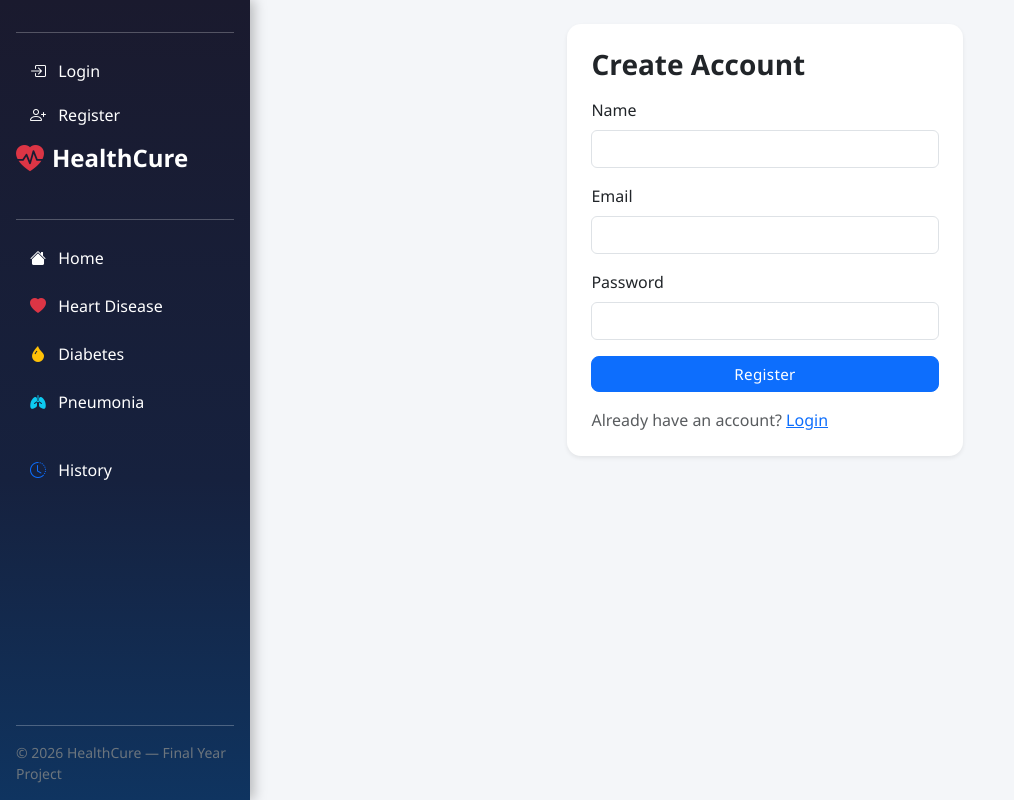
After one commit to captainnemo113-art/healthcure, a Flask app: page /register in a window 1280 px wide. The commit adds this page. Shown: the whole page, without its empty margins (0-1014 px from the left). Run offline with Flask 3, Linux system fonts and the light colour scheme.

Commit message:
Add authentication and prediction history

```diff
--- a/app.py
+++ b/app.py
@@ -2,42 +2,82 @@
 app.py
 ------
 Flask backend for HealthCure.
+
 Routes:
-  /                  → Home page
-  /heart             → Heart Disease prediction (GET form / POST result)
-  /diabetes          → Diabetes prediction     (GET form / POST result)
-  /pneumonia         → Pneumonia prediction    (GET form / POST result)
+  /                  -> Home page
+  /register          -> User registration
+  /login             -> User login
+  /logout            -> User logout
+  /heart             -> Heart Disease prediction (GET form / POST result)
+  /diabetes          -> Diabetes prediction     (GET form / POST result)
+  /pneumonia         -> Pneumonia prediction    (GET form / POST result)
+  /healthz           -> Simple health check
+  /history           -> View past prediction records
+  /api/history       -> API to fetch past prediction records
+  /api/predict/heart -> API endpoint for heart prediction
+  /api/predict/diabetes -> API endpoint for diabetes prediction
 """
 
 import os
 import uuid
+
+import joblib
 import numpy as np
-import joblib
-
-from flask import Flask, render_template, request, redirect, url_for, flash
-from werkzeug.utils import secure_filename
-from PIL import Image
 import tensorflow as tf
 
+from dotenv import load_dotenv
+from flask import Flask, flash, jsonify, redirect, render_template, request, url_for
+from flask_login import LoginManager, current_user, login_required, login_user, logout_user
+
+from PIL import Image
+from werkzeug.utils import secure_filename
+from models_db import User, PredictionHistory, db
+
 # ── App Configuration ─────────────────────────────────────────────────────────
+load_dotenv()
+
 app = Flask(__name__)
-app.secret_key = os.environ.get("SECRET_KEY", "healthcure-dev-secret")
 
-UPLOAD_FOLDER  = os.path.join("static", "uploads")
-ALLOWED_EXTS   = {"png", "jpg", "jpeg"}
-IMG_SIZE       = 224   # must match training
+app.config["SECRET_KEY"] = os.environ.get("SECRET_KEY", "healthcure-dev-secret")
+app.config["SQLALCHEMY_DATABASE_URI"] = os.environ.get(
+    "DATABASE_URL",
+    "sqlite:///healthcure.db",
+)
+app.config["SQLALCHEMY_TRACK_MODIFICATIONS"] = False
+
+db.init_app(app)
+
+login_manager = LoginManager()
+login_manager.init_app(app)
+login_manager.login_view = "login"
+login_manager.login_message_category = "warning"
+
+UPLOAD_FOLDER = os.path.join("static", "uploads")
+ALLOWED_EXTS = {"png", "jpg", "jpeg"}
+IMG_SIZE = 224  # must match training
 
 os.makedirs(UPLOAD_FOLDER, exist_ok=True)
 app.config["UPLOAD_FOLDER"] = UPLOAD_FOLDER
-app.config["MAX_CONTENT_LENGTH"] = 10 * 1024 * 1024   # 10 MB limit
+app.config["MAX_CONTENT_LENGTH"] = 10 * 1024 * 1024  # 10 MB limit
 
 
 # ── Model Loading (lazy, cached at first request) ─────────────────────────────
-_heart_model      = None
-_heart_scaler     = None
-_diabetes_model   = None
-_diabetes_scaler  = None
-_pneumonia_model  = None
+_heart_model = None
+_heart_scaler = None
+_diabetes_model = None
+_diabetes_scaler = None
+_pneumonia_model = None
+
+
+@login_manager.user_loader
+def load_user(user_id):
+    return db.session.get(User, int(user_id))
+
+
+@app.cli.command("init-db")
+def init_db():
+    db.create_all()
+    print("Database tables created.")
 
 
 def load_heart_model():
@@ -45,8 +85,8 @@ def load_heart_model():
     global _heart_model, _heart_scaler
 
     if _heart_model is None:
-        _heart_model     = joblib.load("models/heart_model.pkl")
-        _heart_scaler    = joblib.load("models/scaler_heart.pkl")
+        _heart_model = joblib.load("models/heart_model.pkl")
+        _heart_scaler = joblib.load("models/scaler_heart.pkl")
 
     return _heart_model, _heart_scaler
 
@@ -56,7 +96,7 @@ def load_diabetes_model():
     global _diabetes_model, _diabetes_scaler
 
     if _diabetes_model is None:
-        _diabetes_model  = joblib.load("models/diabetes_model.pkl")
+        _diabetes_model = joblib.load("models/diabetes_model.pkl")
         _diabetes_scaler = joblib.load("models/scaler_diabetes.pkl")
 
     return _diabetes_model, _diabetes_scaler
@@ -72,12 +112,6 @@ def load_pneumonia_model():
     return _pneumonia_model
 
 
-@app.route("/healthz")
-def healthz():
-    """Cheap route for deployment checks; does not load ML models."""
-    return {"status": "ok"}
-
-
 # ── Utility Helpers ───────────────────────────────────────────────────────────
 
 def allowed_file(filename: str) -> bool:
@@ -85,8 +119,7 @@ def allowed_file(filename: str) -> bool:
 
 
 def preprocess_xray(image_path: str) -> np.ndarray:
-    """
-    Load an X-ray image, resize to 224×224, normalise to [0, 1],
+    """Load an X-ray image, resize to 224×224, normalise to [0, 1],
     and expand dims to (1, 224, 224, 3) for model input.
     """
     img = Image.open(image_path).convert("RGB")
@@ -95,7 +128,37 @@ def preprocess_xray(image_path: str) -> np.ndarray:
     return np.expand_dims(arr, axis=0)
 
 
+def save_prediction(prediction_type, input_summary, result, confidence):
+    """Helper method to explicitly store data to the DB context."""
+    history = PredictionHistory(
+        user_id=current_user.id,
+        prediction_type=prediction_type,
+        input_summary=input_summary,
+        result=result,
+        confidence=confidence,
+    )
+    db.session.add(history)
+    db.session.commit()
+
+
+def prediction_to_dict(prediction):
+    return {
+        "id": prediction.id,
+        "prediction_type": prediction.prediction_type,
+        "input_summary": prediction.input_summary,
+        "result": prediction.result,
+        "confidence": prediction.confidence,
+        "created_at": prediction.created_at.isoformat(),
+    }
+
+
 # ── Routes ────────────────────────────────────────────────────────────────────
+
+@app.route("/healthz")
+def healthz():
+    """Cheap route for deployment checks; does not load ML models."""
+    return {"status": "ok"}
+
 
 @app.route("/")
 def index():
@@ -103,9 +166,74 @@ def index():
     return render_template("index.html")
 
 
+# ─── Auth Routes ──────────────────────────────────────────────────────────────
+
+@app.route("/register", methods=["GET", "POST"])
+def register():
+    if current_user.is_authenticated:
+        return redirect(url_for("index"))
+
+    if request.method == "POST":
+        name = request.form.get("name", "").strip()
+        email = request.form.get("email", "").strip().lower()
+        password = request.form.get("password", "")
+
+        if not name or not email or not password:
+            flash("Please fill in all fields.", "danger")
+            return redirect(url_for("register"))
+
+        existing_user = User.query.filter_by(email=email).first()
+        if existing_user:
+            flash("An account with this email already exists.", "warning")
+            return redirect(url_for("login"))
+
+        user = User(name=name, email=email)
+        user.set_password(password)
+
+        db.session.add(user)
+        db.session.commit()
+
+        login_user(user)
+        flash("Registration successful.", "success")
+        return redirect(url_for("index"))
+
+    return render_template("register.html")
+
+
+@app.route("/login", methods=["GET", "POST"])
+def login():
+    if current_user.is_authenticated:
+        return redirect(url_for("index"))
+
+    if request.method == "POST":
+        email = request.form.get("email", "").strip().lower()
+        password = request.form.get("password", "")
+
+        user = User.query.filter_by(email=email).first()
+
+        if user is None or not user.check_password(password):
+            flash("Invalid email or password.", "danger")
+            return redirect(url_for("login"))
+
+        login_user(user)
+        flash("Logged in successfully.", "success")
+        return redirect(url_for("index"))
+
+    return render_template("login.html")
+
+
+@app.route("/logout")
+@login_required
+def logout():
+    logout_user()
+    flash("Logged out successfully.", "info")
+    return redirect(url_for("index"))
+
+
 # ─── Heart Disease ────────────────────────────────────────────────────────────
 
 @app.route("/heart", methods=["GET", "POST"])
+@login_required
 def heart():
     result = None
     confidence = None
@@ -133,10 +261,23 @@ def heart():
             X = np.array(features).reshape(1, -1)
             X_scaled = heart_scaler.transform(X)
 
-            prediction  = heart_model.predict(X_scaled)[0]
-            prob        = heart_model.predict_proba(X_scaled)[0]
-            confidence  = round(float(max(prob)) * 100, 2)
-            result      = "Heart Disease Detected" if prediction == 1 else "No Heart Disease Detected"
+            prediction = heart_model.predict(X_scaled)[0]
+            prob = heart_model.predict_proba(X_scaled)[0]
+            confidence = round(float(max(prob)) * 100, 2)
+            result = (
+                "Heart Disease Detected"
+                if prediction == 1
+                else "No Heart Disease Detected"
+            )
+
+            input_summary = (
+                f"age={features[0]}, sex={features[1]}, cp={features[2]}, "
+                f"trestbps={features[3]}, chol={features[4]}, fbs={features[5]}, "
+                f"restecg={features[6]}, thalach={features[7]}, exang={features[8]}, "
+                f"oldpeak={features[9]}, slope={features[10]}, ca={features[11]}, thal={features[12]}"
+            )
+
+            save_prediction("Heart Disease", input_summary, result, confidence)
 
         except (ValueError, KeyError) as e:
             flash(f"Input error: {e}. Please fill in all fields correctly.", "danger")
@@ -147,6 +288,7 @@ def heart():
 # ─── Diabetes ─────────────────────────────────────────────────────────────────
 
 @app.route("/diabetes", methods=["GET", "POST"])
+@login_required
 def diabetes():
     result = None
     confidence = None
@@ -161,17 +303,25 @@ def diabetes():
                 float(request.form["skin_thickness"]),
                 float(request.form["insulin"]),
                 float(request.form["bmi"]),
-                float(request.form["dpf"]),        # Diabetes Pedigree Function
+                float(request.form["dpf"]),  # Diabetes Pedigree Function
                 float(request.form["age"]),
             ]
 
             X = np.array(features).reshape(1, -1)
             X_scaled = diabetes_scaler.transform(X)
 
-            prediction  = diabetes_model.predict(X_scaled)[0]
-            prob        = diabetes_model.predict_proba(X_scaled)[0]
-            confidence  = round(float(max(prob)) * 100, 2)
-            result      = "Diabetic" if prediction == 1 else "Non-Diabetic"
+            prediction = diabetes_model.predict(X_scaled)[0]
+            prob = diabetes_model.predict_proba(X_scaled)[0]
+            confidence = round(float(max(prob)) * 100, 2)
+            result = "Diabetic" if prediction == 1 else "Non-Diabetic"
+
+            input_summary = (
+                f"pregnancies={features[0]}, glucose={features[1]}, "
+                f"blood_pressure={features[2]}, skin_thickness={features[3]}, "
+                f"insulin={features[4]}, bmi={features[5]}, dpf={features[6]}, age={features[7]}"
+            )
+
+            save_prediction("Diabetes", input_summary, result, confidence)
 
         except (ValueError, KeyError) as e:
             flash(f"Input error: {e}. Please fill in all fields correctly.", "danger")
@@ -182,10 +332,11 @@ def diabetes():
 # ─── Pneumonia ────────────────────────────────────────────────────────────────
 
 @app.route("/pneumonia", methods=["GET", "POST"])
+@login_required
 def pneumonia():
-    result     = None
+    result = None
     confidence = None
-    img_path   = None
+    img_path = None
 
     if request.method == "POST":
         pneumonia_model = load_pneumonia_model()
@@ -205,28 +356,162 @@ def pneumonia():
             return redirect(request.url)
 
         # Save with a unique name to avoid collisions
-        ext      = secure_filename(file.filename).rsplit(".", 1)[1].lower()
+        ext = secure_filename(file.filename).rsplit(".", 1)[1].lower()
         filename = f"{uuid.uuid4().hex}.{ext}"
         save_path = os.path.join(app.config["UPLOAD_FOLDER"], filename)
         file.save(save_path)
 
         # Preprocess and predict
-        img_array   = preprocess_xray(save_path)
-        raw_score   = float(pneumonia_model.predict(img_array)[0][0])
+        img_array = preprocess_xray(save_path)
+        raw_score = float(pneumonia_model.predict(img_array)[0][0])
 
         # MobileNetV2 with sigmoid: score > 0.5 → PNEUMONIA (class 1 in generator)
         if raw_score > 0.5:
-            result     = "Pneumonia Detected"
+            result = "Pneumonia Detected"
             confidence = round(raw_score * 100, 2)
         else:
-            result     = "Normal (No Pneumonia)"
+            result = "Normal (No Pneumonia)"
             confidence = round((1 - raw_score) * 100, 2)
 
         # Pass relative path so the template can render the uploaded image
         img_path = f"uploads/{filename}"
 
-    return render_template("pneumonia.html", result=result,
-                           confidence=confidence, img_path=img_path)
+        input_summary = f"uploaded_file={filename}"
+        save_prediction("Pneumonia", input_summary, result, confidence)
+
+    return render_template(
+        "pneumonia.html", result=result, confidence=confidence, img_path=img_path
+    )
+
+
+# ─── History View Routes ──────────────────────────────────────────────────────
+
+@app.route("/history")
+@login_required
+def history():
+    predictions = (
+        PredictionHistory.query
+        .filter_by(user_id=current_user.id)
+        .order_by(PredictionHistory.created_at.desc())
+        .all()
+    )
+    return render_template("history.html", predictions=predictions)
+
+
+@app.route("/api/history")
+@login_required
+def api_history():
+    predictions = (
+        PredictionHistory.query
+        .filter_by(user_id=current_user.id)
+        .order_by(PredictionHistory.created_at.desc())
+        .all()
+    )
+    return jsonify([prediction_to_dict(item) for item in predictions])
+
+
+@app.route("/api/me")
+@login_required
+def api_me():
+    return jsonify({
+        "id": current_user.id,
+        "name": current_user.name,
+        "email": current_user.email,
+    })
+
+
+# ─── API endpoints ────────────────────────────────────────────────────────────
+
+@app.route("/api/predict/heart", methods=["POST"])
+@login_required
+def api_predict_heart():
+    data = request.get_json() or {}
+
+    required_fields = [
+        "age", "sex", "cp", "trestbps", "chol", "fbs", "restecg",
+        "thalach", "exang", "oldpeak", "slope", "ca", "thal"
+    ]
+
+    missing_fields = [field for field in required_fields if field not in data]
+    if missing_fields:
+        return jsonify({
+            "error": "Missing required fields",
+            "missing_fields": missing_fields,
+        }), 400
+
+    try:
+        features = [float(data[field]) for field in required_fields]
+
+        heart_model, heart_scaler = load_heart_model()
+        x_value = np.array(features).reshape(1, -1)
+        x_scaled = heart_scaler.transform(x_value)
+
+        prediction = heart_model.predict(x_scaled)[0]
+        probability = heart_model.predict_proba(x_scaled)[0]
+        confidence = round(float(max(probability)) * 100, 2)
+        result = (
+            "Heart Disease Detected"
+            if prediction == 1
+            else "No Heart Disease Detected"
+        )
+
+        input_summary = ", ".join(
+            f"{field}={data[field]}" for field in required_fields
+        )
+        save_prediction("Heart Disease", input_summary, result, confidence)
+
+        return jsonify({
+            "prediction_type": "Heart Disease",
+            "result": result,
+            "confidence": confidence,
+        })
+
+    except ValueError as error:
+        return jsonify({"error": str(error)}), 400
+
+
+@app.route("/api/predict/diabetes", methods=["POST"])
+@login_required
+def api_predict_diabetes():
+    data = request.get_json() or {}
+
+    required_fields = [
+        "pregnancies", "glucose", "blood_pressure", "skin_thickness",
+        "insulin", "bmi", "dpf", "age"
+    ]
+
+    missing_fields = [field for field in required_fields if field not in data]
+    if missing_fields:
+        return jsonify({
+            "error": "Missing required fields",
+            "missing_fields": missing_fields,
+        }), 400
+
+    try:
+        features = [float(data[field]) for field in required_fields]
+
+        diabetes_model, diabetes_scaler = load_diabetes_model()
+        x_value = np.array(features).reshape(1, -1)
+        x_scaled = diabetes_scaler.transform(x_value)
+
+        prediction = diabetes_model.predict(x_scaled)[0]
+        probability = diabetes_model.predict_proba(x_scaled)[0]
+        confidence = round(float(max(probability)) * 100, 2)
+        result = "Diabetic" if prediction == 1 else "Non-Diabetic"
+
+        input_summary = ", ".join(
+            f"{field}={data[field]}" for field in required_fields
+        )
+        save_prediction("Diabetes", input_summary, result, confidence)
+
+        return jsonify({
+            "prediction_type": "Diabetes",
+            "result": result,
+            "confidence": confidence,
+        })
+
+    except ValueError as error:
+        return jsonify({"error": str(error)}), 400
 
 
 # ── Run ───────────────────────────────────────────────────────────────────────
--- a/requirements.txt
+++ b/requirements.txt
@@ -7,3 +7,7 @@ Pillow==10.3.0
 gdown==5.2.0
 joblib==1.4.2
 werkzeug==3.0.3
+Flask-SQLAlchemy==3.1.1
+Flask-Login==0.6.3
+python-dotenv==1.0.1
+psycopg2-binary==2.9.9
--- a/templates/base.html
+++ b/templates/base.html
@@ -26,6 +26,24 @@
 
   <!-- Sidebar -->
   <nav id="sidebar" class="d-flex flex-column p-3 text-white">
+
+    <hr class="text-white" />
+
+{% if current_user.is_authenticated %}
+  <small class="text-secondary mb-2">Logged in as {{ current_user.name }}</small>
+
+  <a href="{{ url_for('logout') }}" class="nav-link text-white">
+    <i class="bi bi-box-arrow-right me-2"></i> Logout
+  </a>
+{% else %}
+  <a href="{{ url_for('login') }}" class="nav-link text-white">
+    <i class="bi bi-box-arrow-in-right me-2"></i> Login
+  </a>
+
+  <a href="{{ url_for('register') }}" class="nav-link text-white">
+    <i class="bi bi-person-plus me-2"></i> Register
+  </a>
+{% endif %}
 
     <a href="{{ url_for('index') }}" class="d-flex align-items-center mb-4 text-white text-decoration-none">
       <i class="bi bi-heart-pulse-fill fs-3 me-2 text-danger"></i>
@@ -61,13 +79,19 @@
         <a href="{{ url_for('pneumonia') }}"
            class="nav-link text-white {{ 'active' if request.endpoint == 'pneumonia' }}">
           <i class="bi bi-lungs-fill me-2 text-info"></i> Pneumonia
+          <li class="nav-item mb-1">
+  <a href="{{ url_for('history') }}"
+     class="nav-link text-white {{ 'active' if request.endpoint == 'history' }}">
+    <i class="bi bi-clock-history me-2 text-primary"></i> History
+  </a>
+</li>
         </a>
       </li>
 
     </ul>
 
     <hr class="text-white" />
-    <small class="text-secondary">© 2024 HealthCure &mdash; Final Year Project</small>
+    <small class="text-secondary">© 2026 HealthCure &mdash; Final Year Project</small>
   </nav>
   <!-- /Sidebar -->
 
--- /dev/null
+++ b/templates/register.html
@@ -0,0 +1,37 @@
+{% extends "base.html" %}
+
+{% block content %}
+<div class="row justify-content-center">
+  <div class="col-md-6 col-lg-5">
+    <div class="card shadow-sm border-0">
+      <div class="card-body p-4">
+        <h3 class="fw-bold mb-3">Create Account</h3>
+
+        <form method="POST">
+          <div class="mb-3">
+            <label class="form-label">Name</label>
+            <input type="text" name="name" class="form-control" required>
+          </div>
+
+          <div class="mb-3">
+            <label class="form-label">Email</label>
+            <input type="email" name="email" class="form-control" required>
+          </div>
+
+          <div class="mb-3">
+            <label class="form-label">Password</label>
+            <input type="password" name="password" class="form-control" required>
+          </div>
+
+          <button type="submit" class="btn btn-primary w-100">Register</button>
+        </form>
+
+        <p class="text-muted mt-3 mb-0">
+          Already have an account?
+          <a href="{{ url_for('login') }}">Login</a>
+        </p>
+      </div>
+    </div>
+  </div>
+</div>
+{% endblock %}
```
Also changed, not shown: models_db.py (added, +32 -0 lines), templates/history.html (added, +53 -0 lines), templates/login.html (added, +32 -0 lines).
